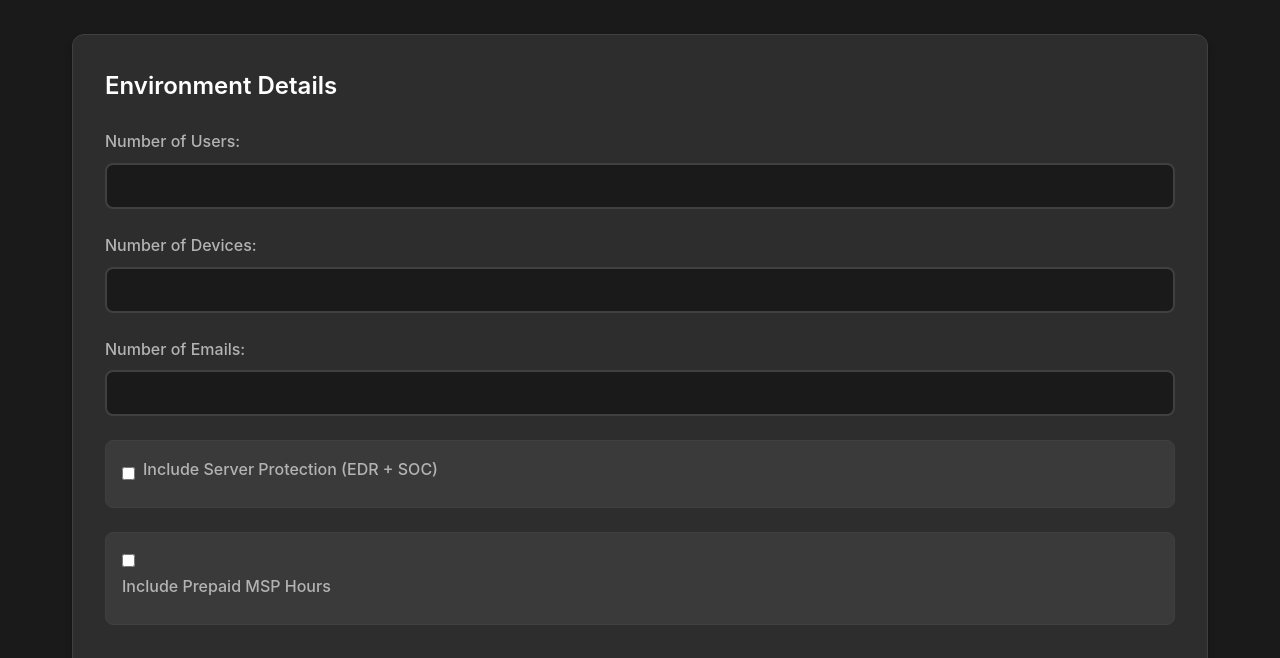
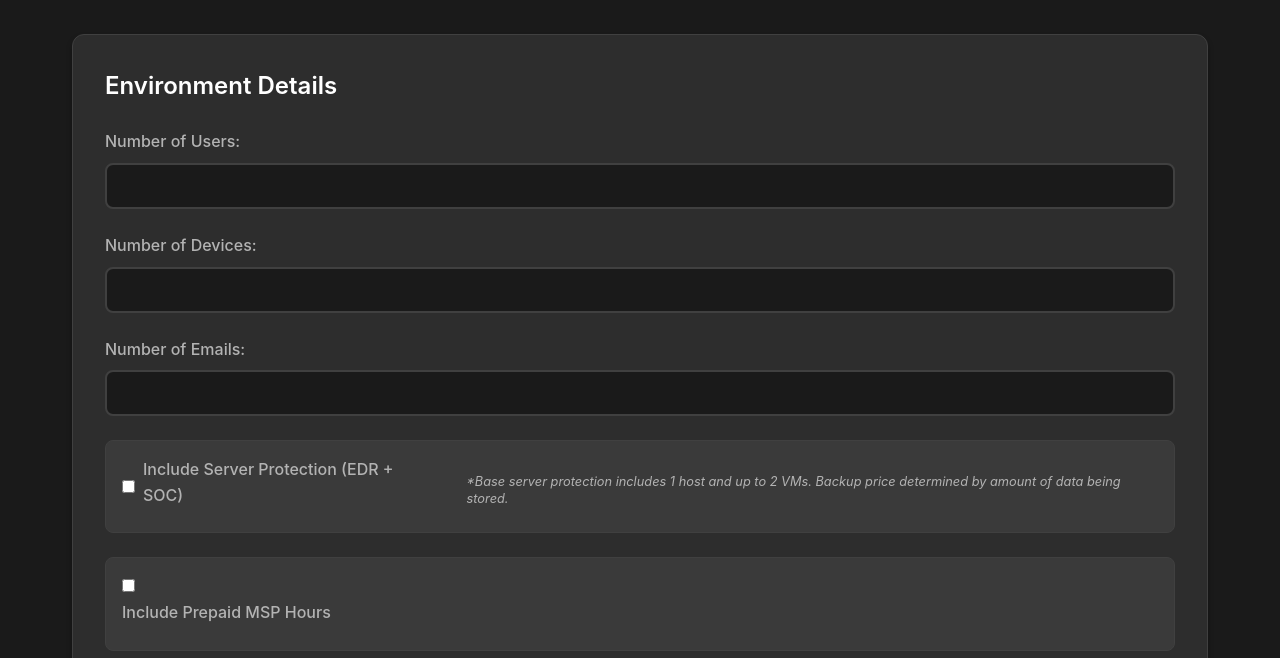
Before and after one commit to ARO2S/IPSCostCalc, a plain HTML site: page index.html in a window 1280 px wide. Shown: the part 142-800 px from the top of the page. Drawn offline with nearby package versions, Linux system fonts and the light colour scheme.

Commit message:
Add server protection disclaimer with styling

```diff
--- a/index.html
+++ b/index.html
@@ -28,6 +28,9 @@
                 <div class="form-group server-option">
                     <input type="checkbox" id="server" name="server">
                     <label for="server">Include Server Protection (EDR + SOC)</label>
+                    <div class="server-disclaimer">
+                        *Base server protection includes 1 host and up to 2 VMs. Backup price determined by amount of data being stored.
+                    </div>
                 </div>
                 <div class="form-group msp-option">
                     <input type="checkbox" id="includeMsp" name="includeMsp">
--- a/styles.css
+++ b/styles.css
@@ -330,3 +330,11 @@ input[type="number"]:focus {
 .export-button:active {
     transform: translateY(0);
 }
+.server-disclaimer {
+    font-size: 0.8rem;
+    color: var(--text-secondary);
+    margin-top: 0.5rem;
+    padding-left: 1.5rem;
+    font-style: italic;
+    line-height: 1.3;
+}
```
